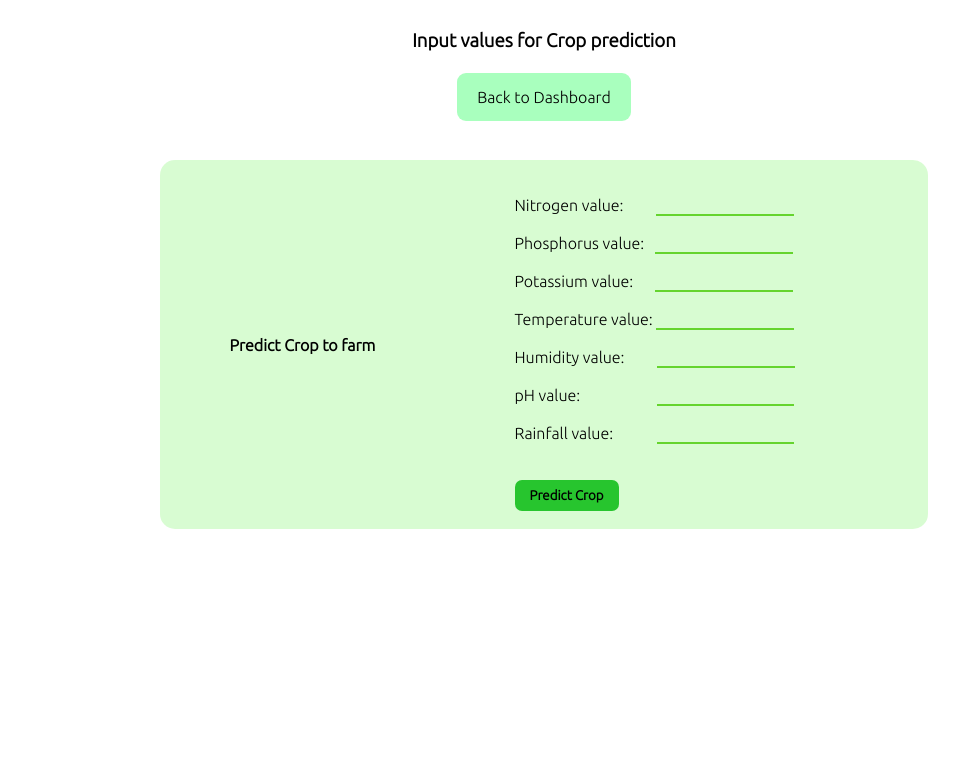
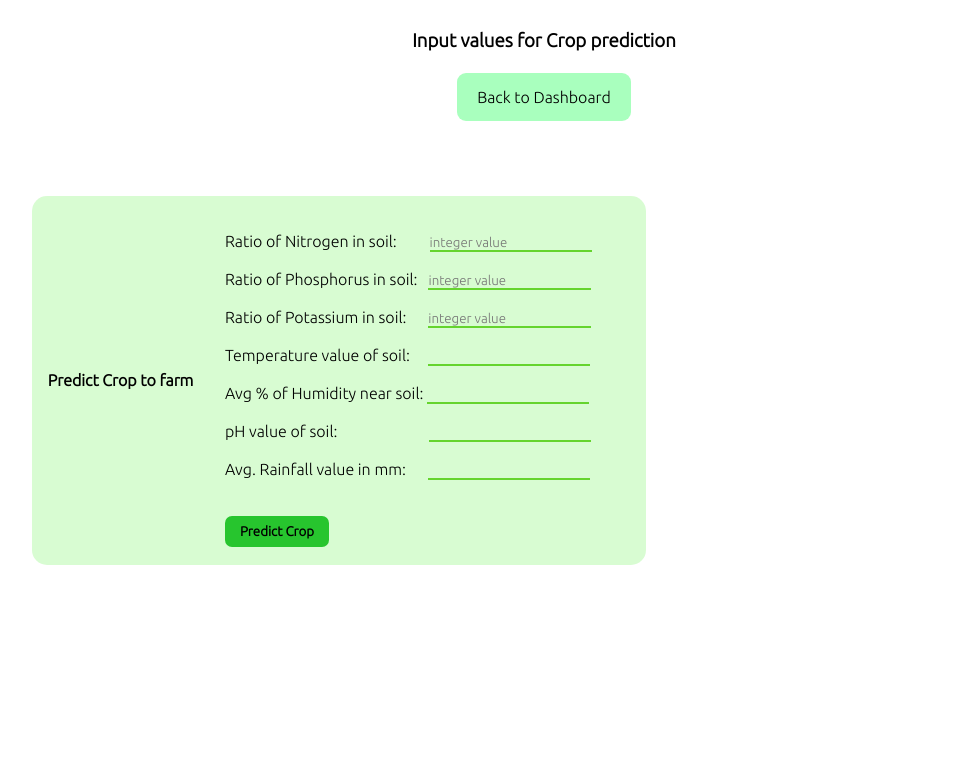
Before and after one commit to roshanshaji-023/Cropigo, a Flask app: page /gencropprediction in a window 1280 px wide. Shown: the part 304-1073 px from the top of the page, without its empty margins (96-1055 px from the left). After the commit the page ends 869 px from the top, so only its background shows below. Run offline with Flask 2, Linux system fonts and the light colour scheme.

Commit message:
made change to user.py adding a ! ,added description to input of croppredict general

```diff
--- a/static/user.css
+++ b/static/user.css
@@ -166,21 +166,21 @@ textarea:focus{
 .gen-crop-recomendation{
     min-height: 55vh;
     margin: auto auto;
-    width: 75%;
+    width: 80%;
     height: max-content;
     background-color: #ffffff;
     border-radius: 15px;
     display: flex;
     align-items: center;
     justify-content: space-between;
-    flex-direction: column;
+    flex-direction: row;
 }
 .gen-crop-recomendation form{
     text-align: left;
 }
 .crop-predict{
     min-height: 25vh;
-    width: 80%;
+    width: 60%;
     border-radius: 15px;
     display: flex;
     align-items: center;
@@ -196,4 +196,5 @@ textarea:focus{
 .gen-crop-result{
     min-height: 20vh;
     margin: 5vh auto;
+    width: 30%;
 }
--- a/templates/gencropprediction.html
+++ b/templates/gencropprediction.html
@@ -15,19 +15,19 @@
             <form action="" method="post">
 
                 <br><br>
-                <label for="nitrogen">Nitrogen value:&nbsp;&nbsp;&nbsp;&nbsp;&nbsp;&nbsp;&nbsp;&nbsp;</label>
-                <input type="text" name="nitrogen" required><br><br>
-                <label for="phosphorus">Phosphorus value:&nbsp;&nbsp;</label>
-                <input type="text" name="phosphorus" required><br><br>
-                <label for="potassium">Potassium value:&nbsp;&nbsp;&nbsp;&nbsp;&nbsp;</label>
-                <input type="text" name="potassium" required><br><br>
-                <label for="temperature">Temperature value:</label>
-                <input type="text" name="temperature" required><br><br>
-                <label for="humidity">Humidity value:&nbsp;&nbsp;&nbsp;&nbsp;&nbsp;&nbsp;&nbsp;&nbsp;</label>
+                <label for="nitrogen">Ratio of Nitrogen in soil:&nbsp;&nbsp;&nbsp;&nbsp;&nbsp;&nbsp;&nbsp;&nbsp;</label>
+                <input type="text" name="nitrogen" required placeholder="integer value"><br><br>
+                <label for="phosphorus">Ratio of Phosphorus in soil:&nbsp;&nbsp;</label>
+                <input type="text" name="phosphorus" required placeholder="integer value"><br><br>
+                <label for="potassium">Ratio of Potassium in soil:&nbsp;&nbsp;&nbsp;&nbsp;&nbsp;</label>
+                <input type="text" name="potassium" required placeholder="integer value"><br><br>
+                <label for="temperature">Temperature value of soil:&nbsp;&nbsp;&nbsp;&nbsp;</label>
+                <input type="text" name="temperature" required ><br><br>
+                <label for="humidity">Avg % of Humidity near soil:</label>
                 <input type="text" name="humidity" required><br><br>
-                <label for="ph">pH value:&nbsp;&nbsp;&nbsp;&nbsp;&nbsp;&nbsp;&nbsp;&nbsp;&nbsp;&nbsp;&nbsp;&nbsp;&nbsp;&nbsp;&nbsp;&nbsp;&nbsp;&nbsp;&nbsp;&nbsp;</label>
+                <label for="ph">pH value of soil: &nbsp;&nbsp;&nbsp;&nbsp;&nbsp;&nbsp;&nbsp;&nbsp;&nbsp;&nbsp;&nbsp;&nbsp;&nbsp;&nbsp;&nbsp;&nbsp;&nbsp;&nbsp;&nbsp;&nbsp;&nbsp;&nbsp;&nbsp;</label>
                 <input type="text" name="ph" required><br><br>
-                <label for="rainfall">Rainfall value:&nbsp;&nbsp;&nbsp;&nbsp;&nbsp;&nbsp;&nbsp;&nbsp;&nbsp;&nbsp;&nbsp;</label>
+                <label for="rainfall">Avg. Rainfall value in mm:&nbsp;&nbsp;&nbsp;&nbsp;&nbsp;</label>
                 <input type="text" name="rainfall" required><br><br><br>
                 <button type="submit" name="crop-predict"><h4>Predict Crop</h4></button>
                 <br><br>
--- a/user.py
+++ b/user.py
@@ -59,7 +59,7 @@ def gencropprediction():
             data = np.array([[nitrogen,phosphorus, potassium, temperature, humidity, ph, rainfall]])
             prediction = RF.predict(data)
             print(prediction)
-            result="The best crop to cultivate predicted is %s"%prediction[0]
+            result="The best crop to cultivate predicted is %s!"%prediction[0]
             print(result)
             return render_template('/gencropprediction.html',data=result)
         return render_template('/gencropprediction.html')
```
